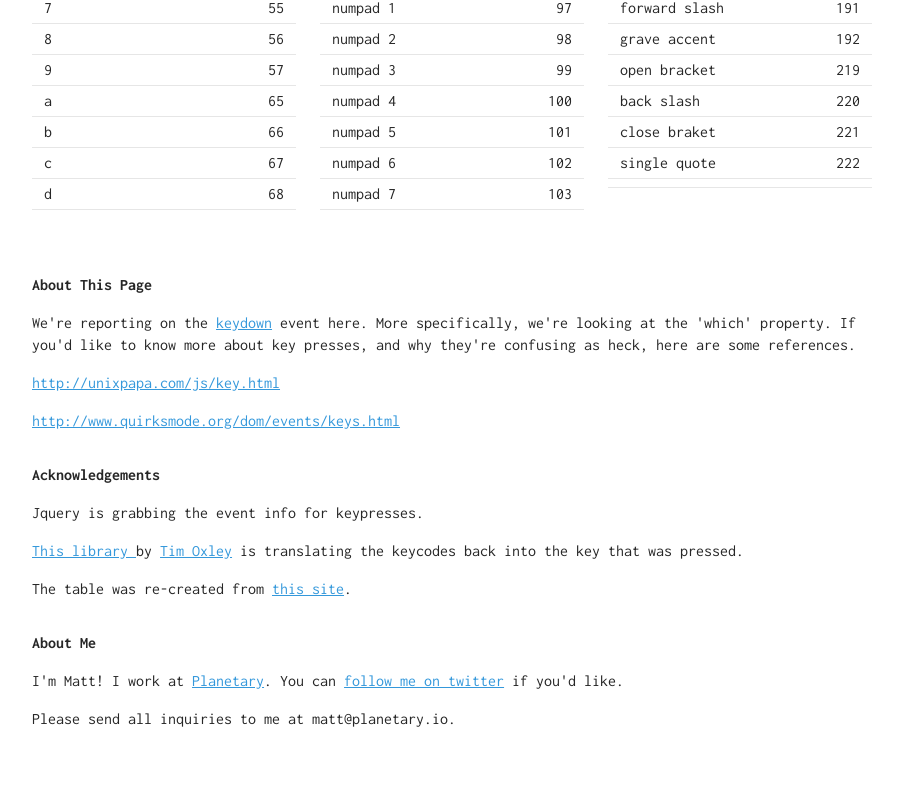
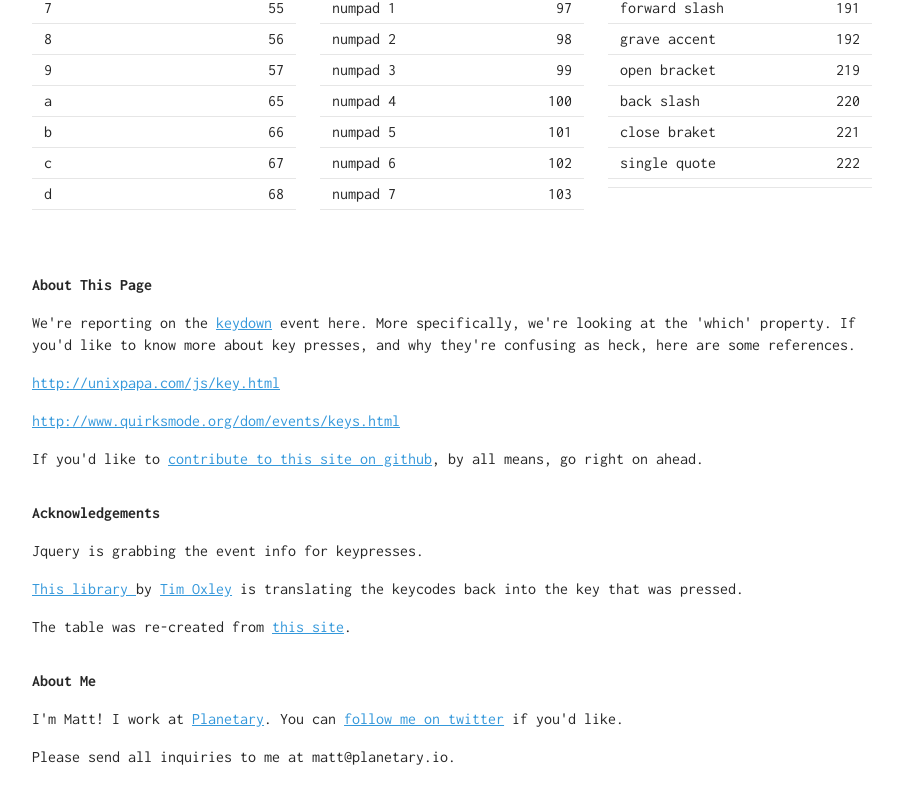
Before and after one commit to ilikescience/keyCodes, a plain HTML site: page index.html in a window 1280 px wide. Shown: the part 1239-2043 px from the top of the page, without its empty margins (188-1091 px from the left). Drawn offline with nearby package versions, Linux system fonts and the light colour scheme.

Commit message:
documented js

```diff
--- a/index.html
+++ b/index.html
@@ -857,6 +857,9 @@
       <p>
         <a href="http://www.quirksmode.org/dom/events/keys.html">http://www.quirksmode.org/dom/events/keys.html</a>
       </p>
+      <p>
+        If you'd like to <a href="https://github.com/ilikescience/keyCodes">contribute to this site on github</a>, by all means, go right on ahead.
+      </p>
       <h2>
         Acknowledgements
       </h2>
--- a/js/script.js
+++ b/js/script.js
@@ -1,10 +1,14 @@
+// initialize keycode library
 var keycode = require('keycode');
 
 $(document).ready( function(){
+
+  //grab the keydown even
   $(window).keydown( function(event){
 
-    console.log(window.getSelection());
+    //if the user hasn't selected something (you know, to copy and paste), preventDefault and show the keycode
     if(window.getSelection().type !== "Range" || document.getSelection().type !== "Range"){
+      event.preventDefault();
       $('.code').html(event.which);
       $('.label').html(keycode(event));
     }
```
